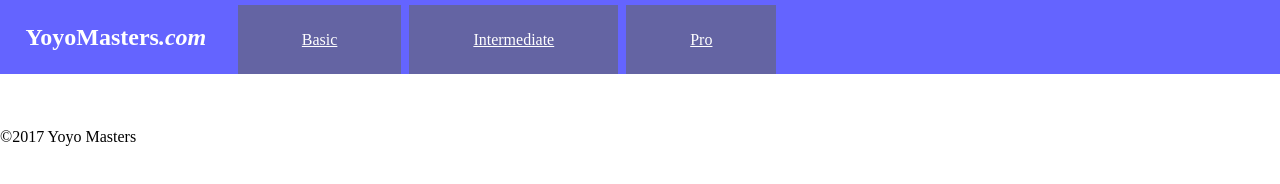
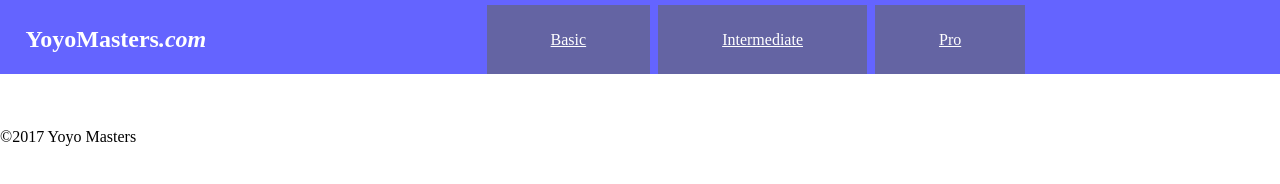
Before and after one commit to Cubemstr/Just-Testing, a plain HTML site: page index.html in a window 1280 px wide. Drawn offline with Linux system fonts and the light colour scheme.

Commit message:
Changed Css

```diff
--- a/index.css
+++ b/index.css
@@ -10,6 +10,7 @@ header {
 nav ul {
 	margin: 0;
 	padding: 0;
+	text-align: center;
 }
 
 nav ul li {
@@ -21,6 +22,7 @@ nav ul li {
 }
 
 header h1 {
+	float: left;
 	margin: 0;
 	display: inline;
 	padding: 2%;
@@ -28,4 +30,5 @@ header h1 {
 
 nav ul li a {
 	color: inherit;
+	display: block;
 }
```
